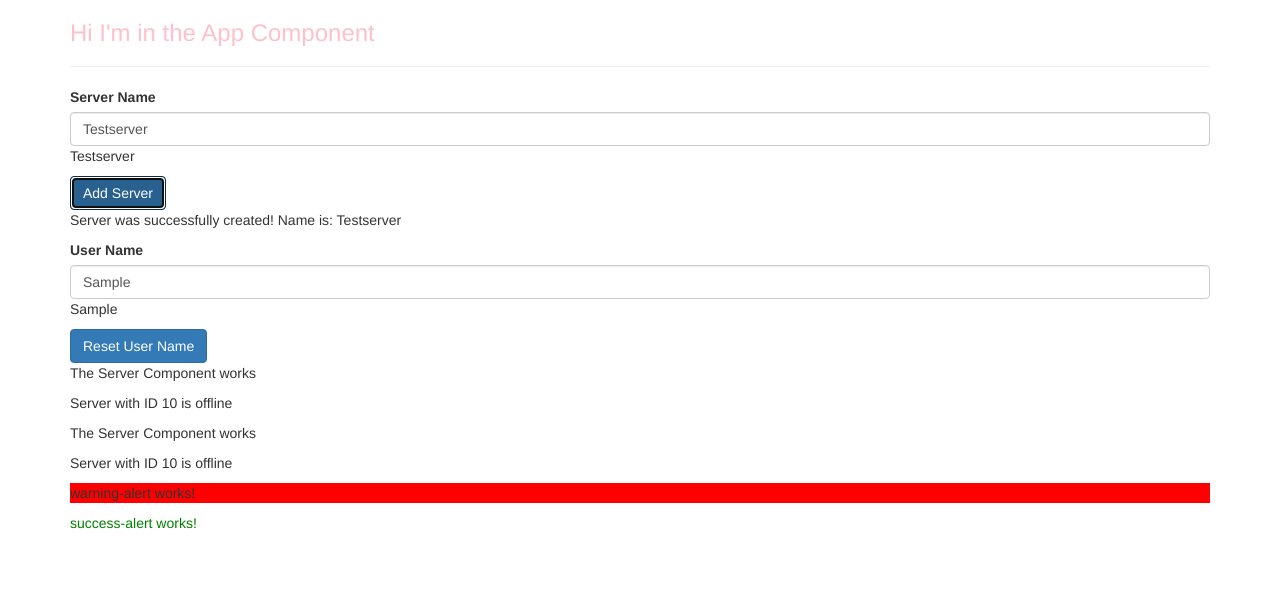
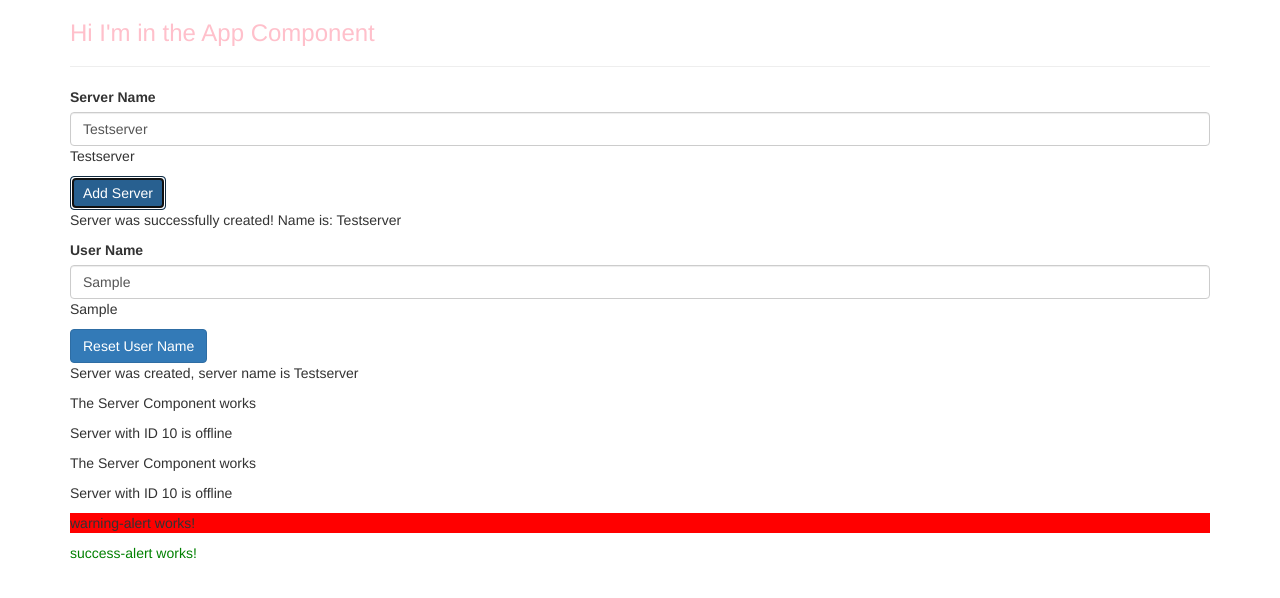
Before and after one commit to kitkogan/my-first-angular-app, an Angular app: page / in a window 1280 px wide. Both pictures are taken after typing "Sample" into the empty fields and a click on the button "Add Server". Shown: the top 598 px of the page. Built offline with nearby package versions, Linux system fonts and the light colour scheme.

Commit message:
add directives

```diff
--- a/src/app/servers/servers.component.html
+++ b/src/app/servers/servers.component.html
@@ -19,5 +19,7 @@
   class="btn btn-primary"
   [disabled]="userName === ''"
   (click)="onResetUsername()">Reset User Name</button>
+<p *ngIf="serverCreated; else noServer">Server was created, server name is {{ serverName }}</p>
+<ng-template #noServer><p>serverCreated">No server was created</p></ng-template>
 <app-server></app-server>
 <app-server></app-server>
--- a/src/app/servers/servers.component.ts
+++ b/src/app/servers/servers.component.ts
@@ -11,6 +11,7 @@
   serverCreationStatus = 'No server was created';
   serverName = 'Testserver';
   userName = '';
+  serverCreated = false;
 
   constructor() {
     setTimeout(() => {
@@ -21,6 +22,7 @@
   }
 
   onCreateServer() {
+    this.serverCreated = true;
     this.serverCreationStatus = 'Server was successfully created! Name is: ' + this.serverName;
   }
 
```
